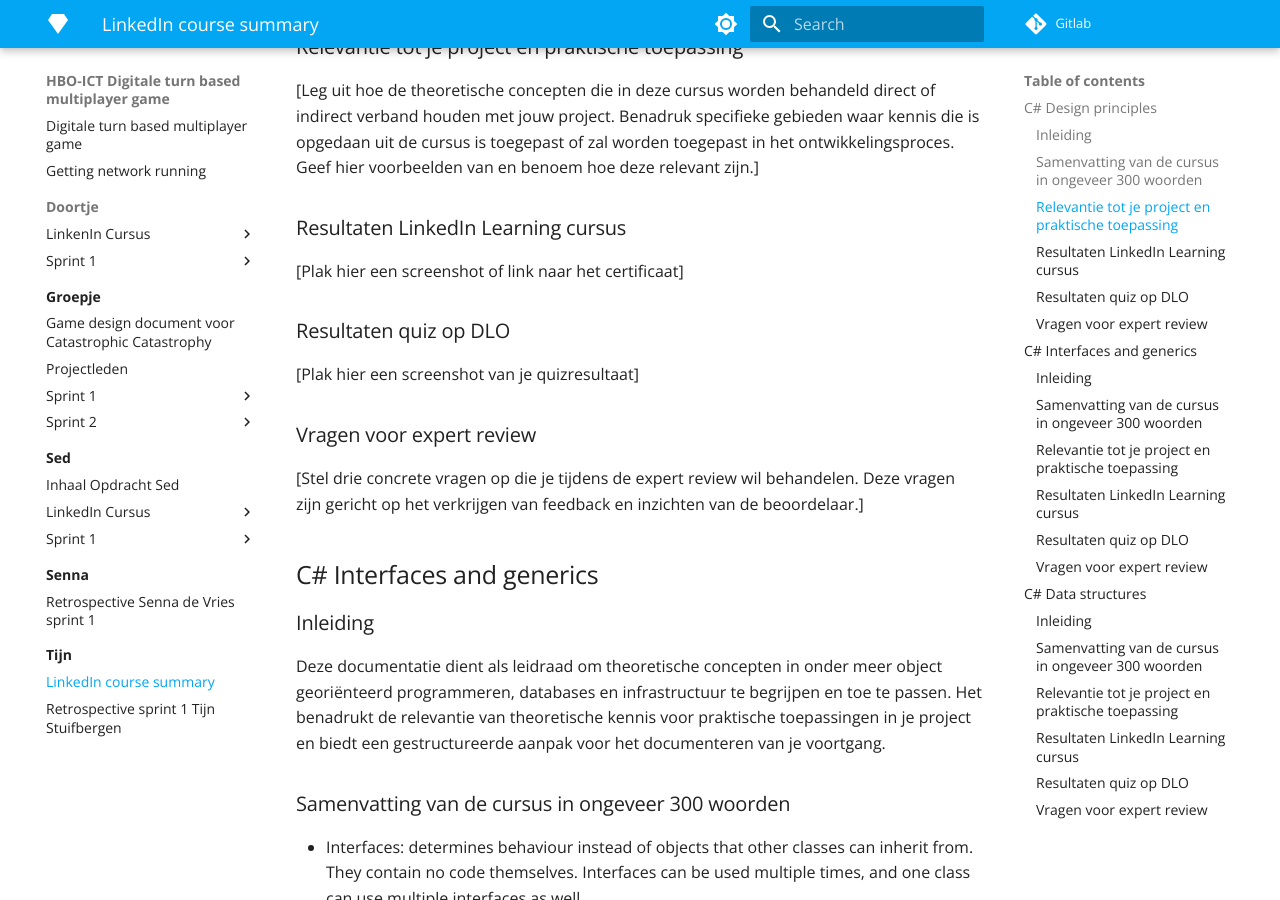
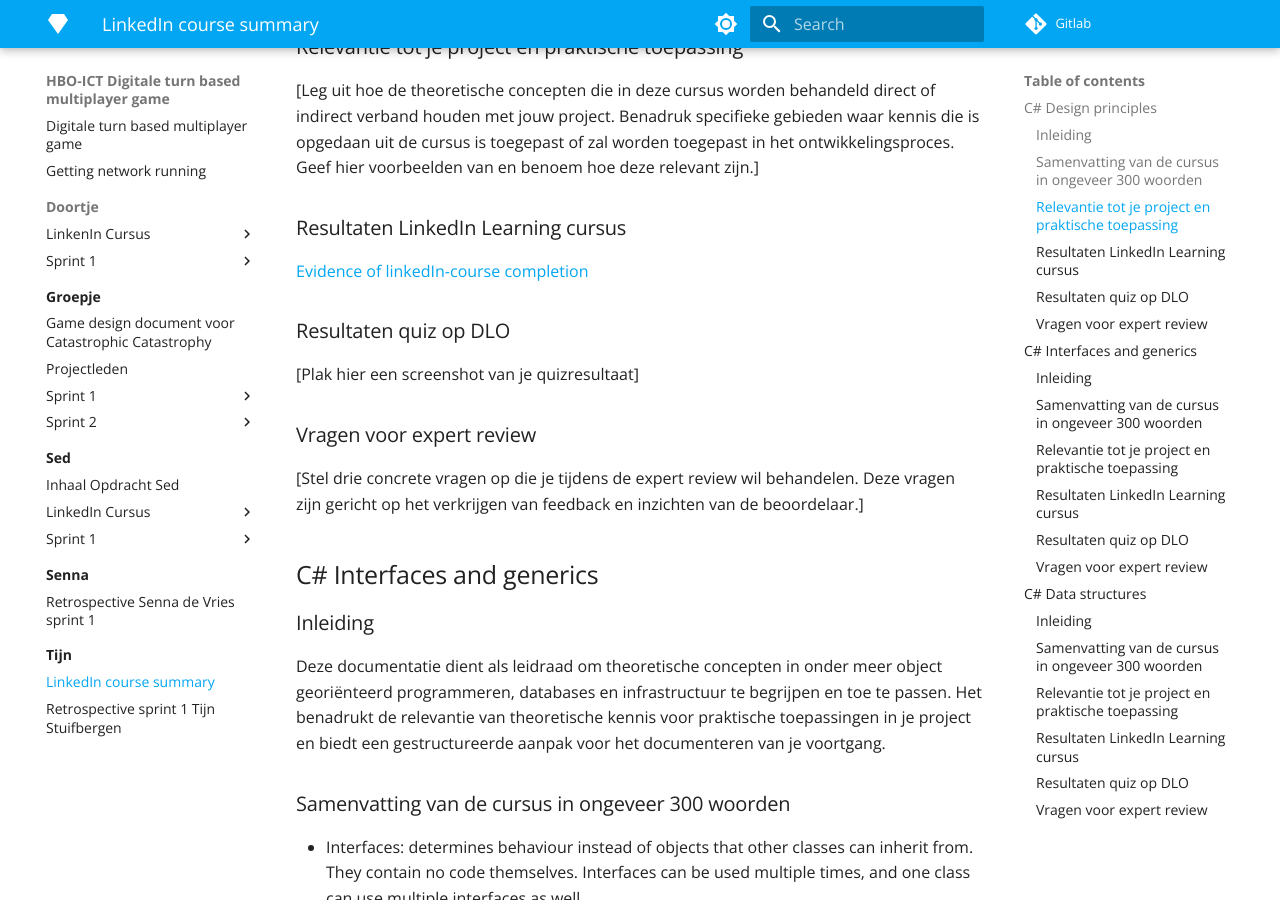
Before and after one commit to Doortje-Geuze/catastrophic-catastrophe, an MkDocs documentation site: the page built from docs/Tijn/LinkedIn-summary.md, in a window 1280 px wide and 900 px high, scrolled down 1186 px. Built offline with MkDocs 1.6.1 and Material for MkDocs 9.7.7, drawn with Linux system fonts in a browser that asks for light colours; nearby versions of some CDN libraries; library files that are not in the unit come from our copies; some of the changed text lies outside the part shown.

Commit message:
evidence linkedIn courses added to tijn documentation

```diff
--- a/docs/Tijn/LinkedIn-summary.md
+++ b/docs/Tijn/LinkedIn-summary.md
@@ -21,7 +21,7 @@ Deze documentatie dient als leidraad om theoretische concepten in onder meer obj
 [Leg uit hoe de theoretische concepten die in deze cursus worden behandeld direct of indirect verband houden met jouw project. Benadruk specifieke gebieden waar kennis die is opgedaan uit de cursus is toegepast of zal worden toegepast in het ontwikkelingsproces. Geef hier voorbeelden van en benoem hoe deze relevant zijn.]
 
 ### Resultaten LinkedIn Learning cursus
-[Plak hier een screenshot of link naar het certificaat]
+[Evidence of linkedIn-course completion](https://www.linkedin.com/learning/me/my-library/completed?u=2132228)
 
 ### Resultaten quiz op DLO
 [Plak hier een screenshot van je quizresultaat]
@@ -54,7 +54,7 @@ Deze documentatie dient als leidraad om theoretische concepten in onder meer obj
 [Leg uit hoe de theoretische concepten die in deze cursus worden behandeld direct of indirect verband houden met jouw project. Benadruk specifieke gebieden waar kennis die is opgedaan uit de cursus is toegepast of zal worden toegepast in het ontwikkelingsproces. Geef hier voorbeelden van en benoem hoe deze relevant zijn.]
 
 ### Resultaten LinkedIn Learning cursus
-[Plak hier een screenshot of link naar het certificaat]
+[Evidence of linkedIn-course completion](https://www.linkedin.com/learning/me/my-library/completed?u=2132228)
 
 ### Resultaten quiz op DLO
 [Plak hier een screenshot van je quizresultaat]
@@ -94,7 +94,7 @@ Deze documentatie dient als leidraad om theoretische concepten in onder meer obj
 [Leg uit hoe de theoretische concepten die in deze cursus worden behandeld direct of indirect verband houden met jouw project. Benadruk specifieke gebieden waar kennis die is opgedaan uit de cursus is toegepast of zal worden toegepast in het ontwikkelingsproces. Geef hier voorbeelden van en benoem hoe deze relevant zijn.]
 
 ### Resultaten LinkedIn Learning cursus
-[Plak hier een screenshot of link naar het certificaat]
+[Evidence of linkedIn-course completion](https://www.linkedin.com/learning/me/my-library/completed?u=2132228)
 
 ### Resultaten quiz op DLO
 [Plak hier een screenshot van je quizresultaat]
```
